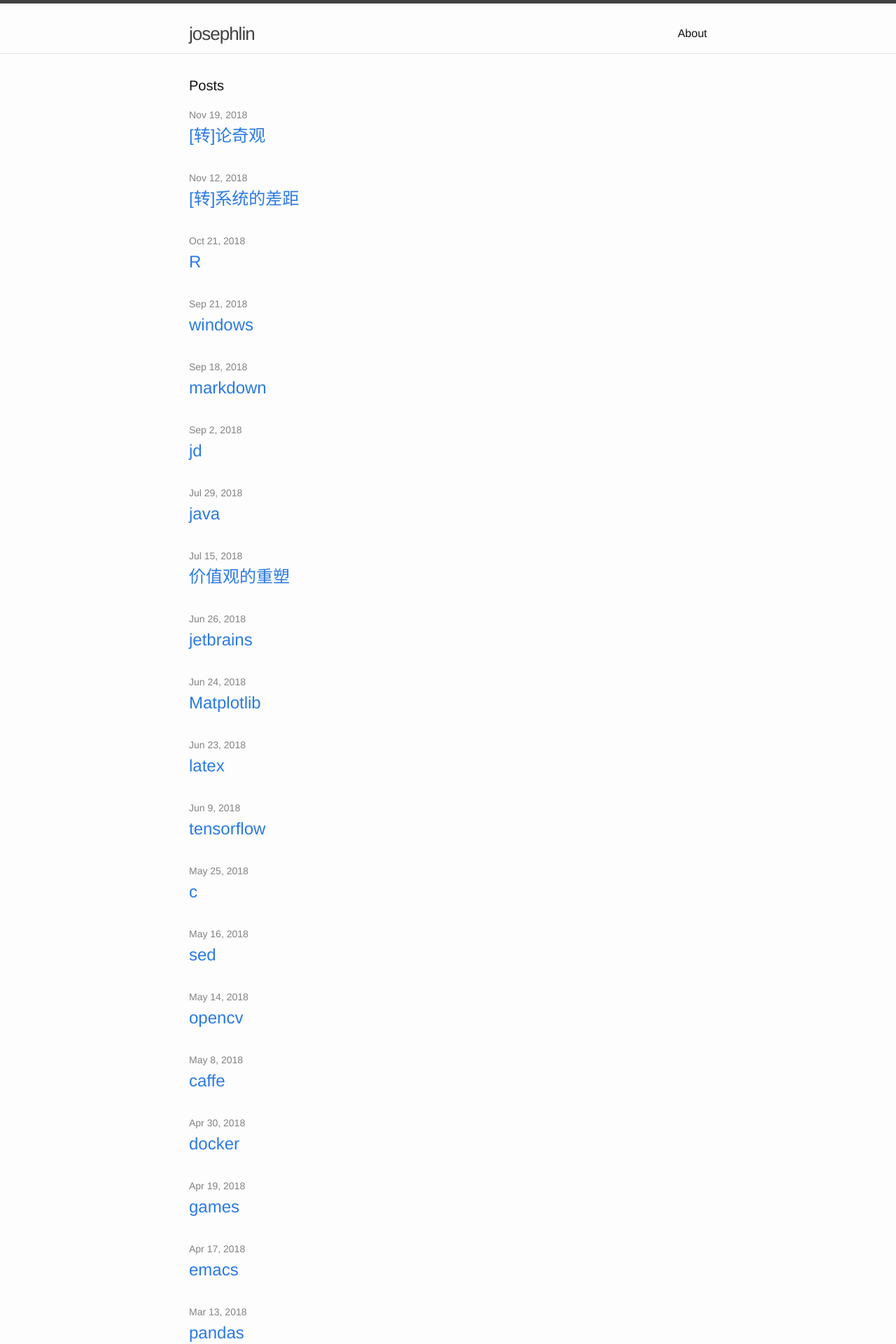
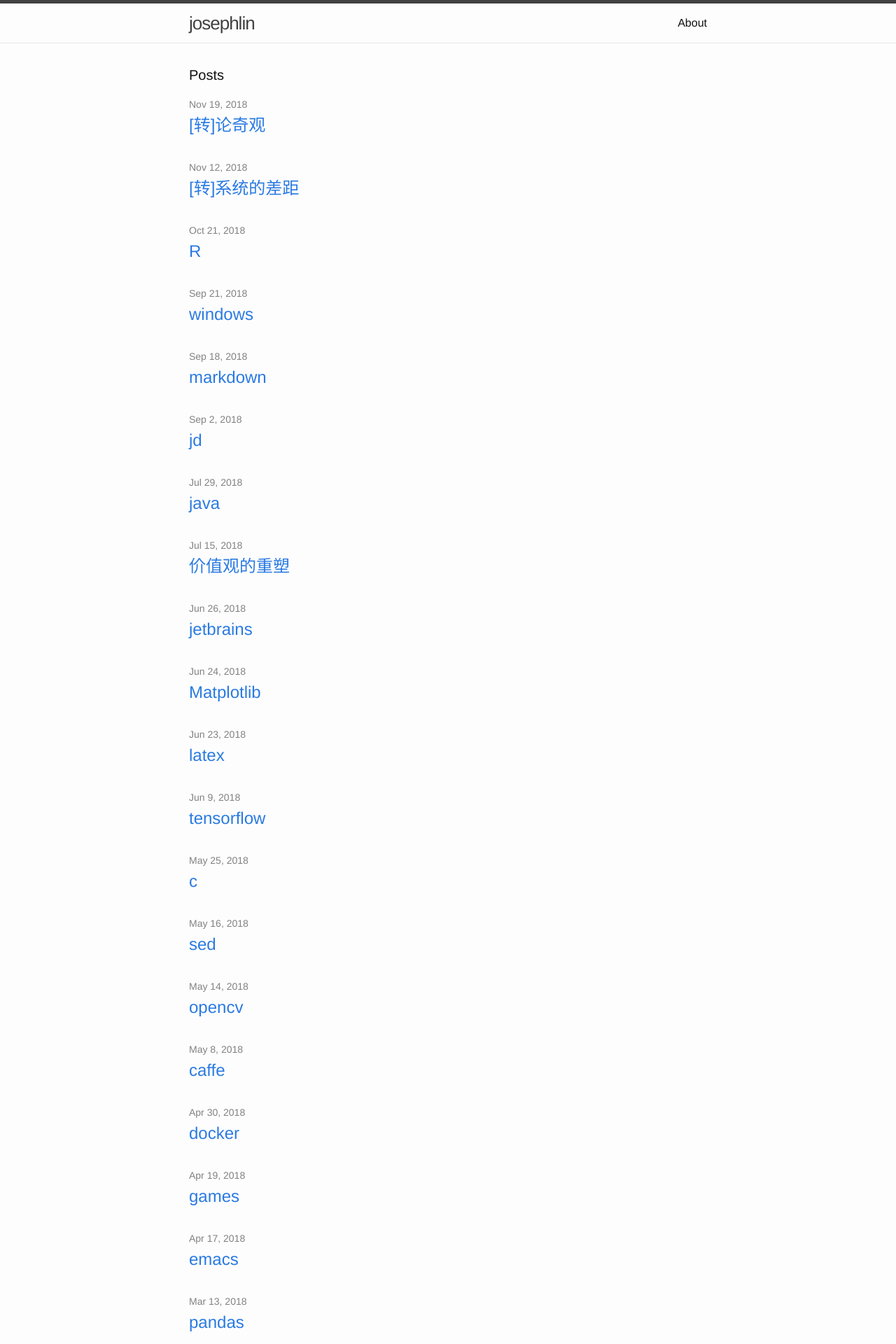
Before and after one commit to josephstalin117/josephstalin117.github.io, a Jekyll site: the page built from index.html, in a window 1280 px wide. Shown: the top 1920 px of the page at 70% size. Built offline with Jekyll 4.4.1, drawn with Linux system fonts in a browser that asks for light colours.

Commit message:
remove <h1> tag from site title

```diff
--- a/_includes/footer.html
+++ b/_includes/footer.html
@@ -28,7 +28,7 @@
       </div>
 
       <div class="footer-col footer-col-3">
-        <h2><p>{{ site.description }}</p><h2>
+        <p>{{ site.description }}</p>
       </div>
     </div>
 
--- a/_includes/header.html
+++ b/_includes/header.html
@@ -2,7 +2,7 @@
 
   <div class="wrapper">
 
-    <h1><a class="site-title" href="{{ site.baseurl }}/">{{ site.title }}</a></h1>
+    <a class="site-title" href="{{ site.baseurl }}/">{{ site.title }}</a>
 
     <nav class="site-nav">
       <a href="#" class="menu-icon">
```
